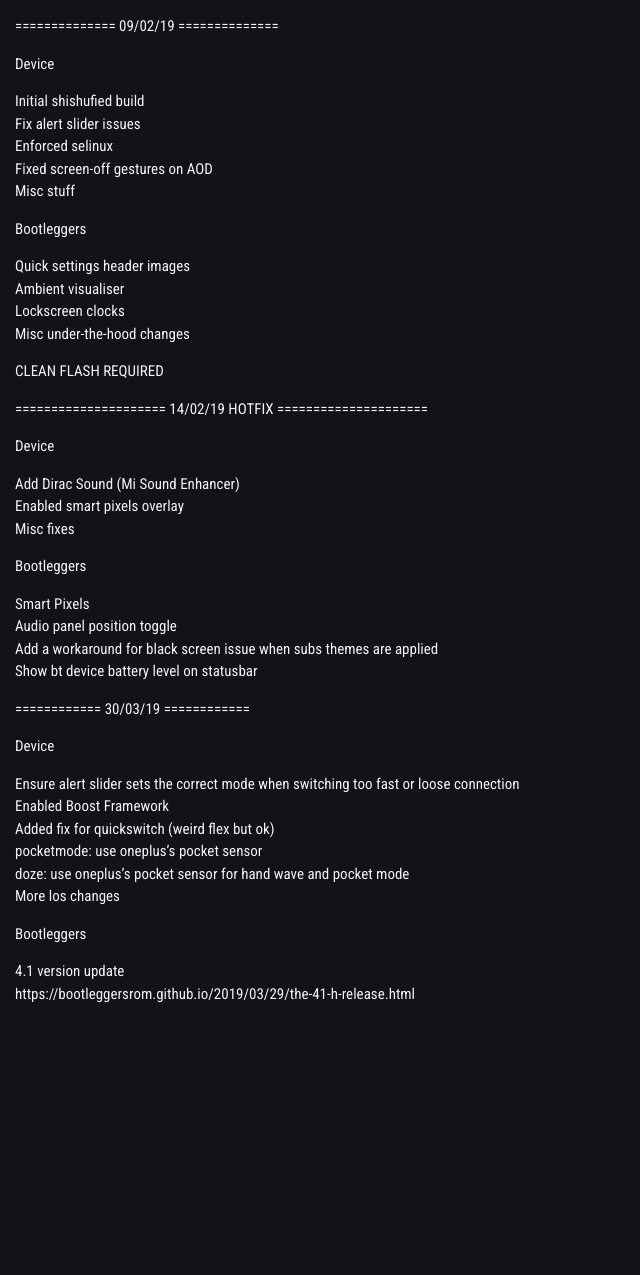
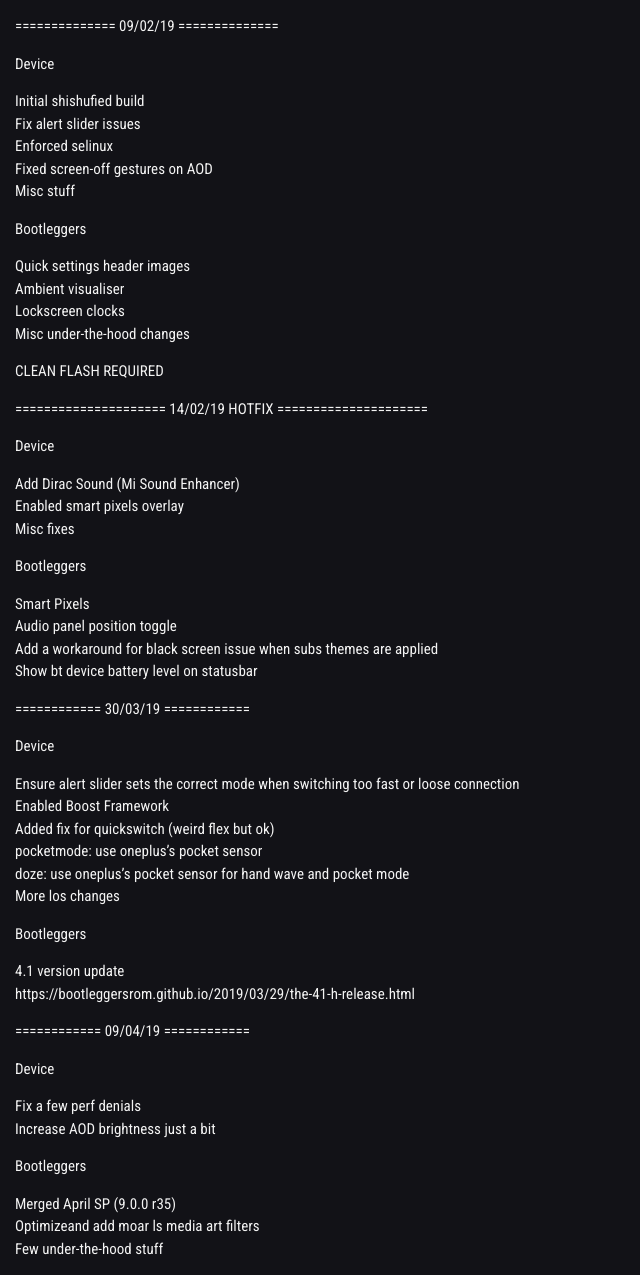
Before and after one commit to tyazx/BootleggersROM-Devices.github.io, a Jekyll site: the page built from _changelog/oneplus3.md, in a window 1280 px wide. Shown: the whole page, without its empty margins (0-640 px from the left). Built offline with Jekyll 4.4.1, drawn with Linux system fonts in a browser that asks for light colours; nearby versions of some CDN libraries; before the commit the page ends 1020 px from its top, so only the background shows below that.

```diff
--- a/_changelog/oneplus3.md
+++ b/_changelog/oneplus3.md
@@ -58,3 +58,18 @@ Bootleggers
 
 - 4.1 version update
 - https://bootleggersrom.github.io/2019/03/29/the-41-h-release.html
+
+============
+  09/04/19
+============
+
+Device
+
+- Fix a few perf denials
+- Increase AOD brightness just a bit
+
+Bootleggers
+
+- Merged April SP (9.0.0 r35)
+- Optimizeand add moar ls media art filters
+- Few under-the-hood stuff
```
Also changed, not shown: _devices/oneplus3.md (+2 -2 lines).
